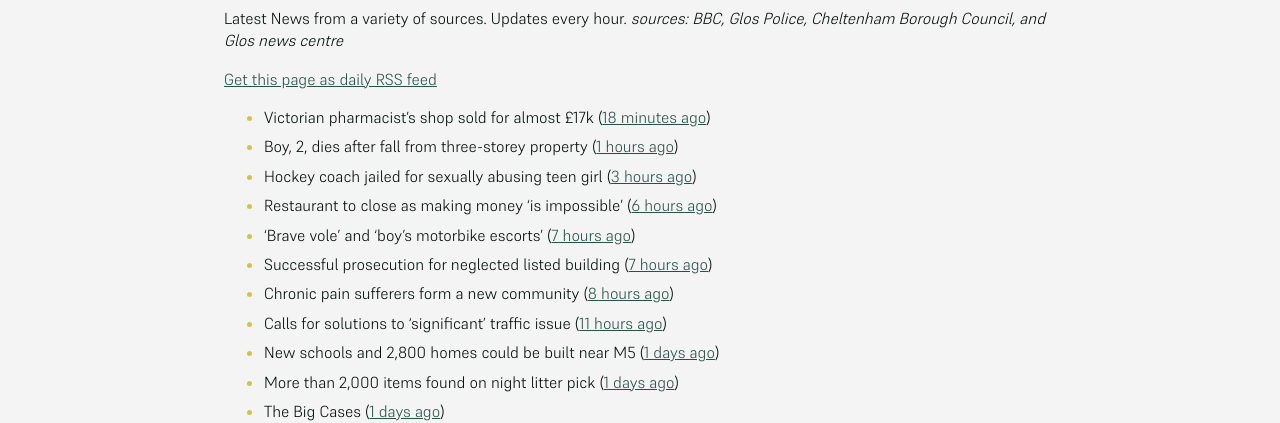
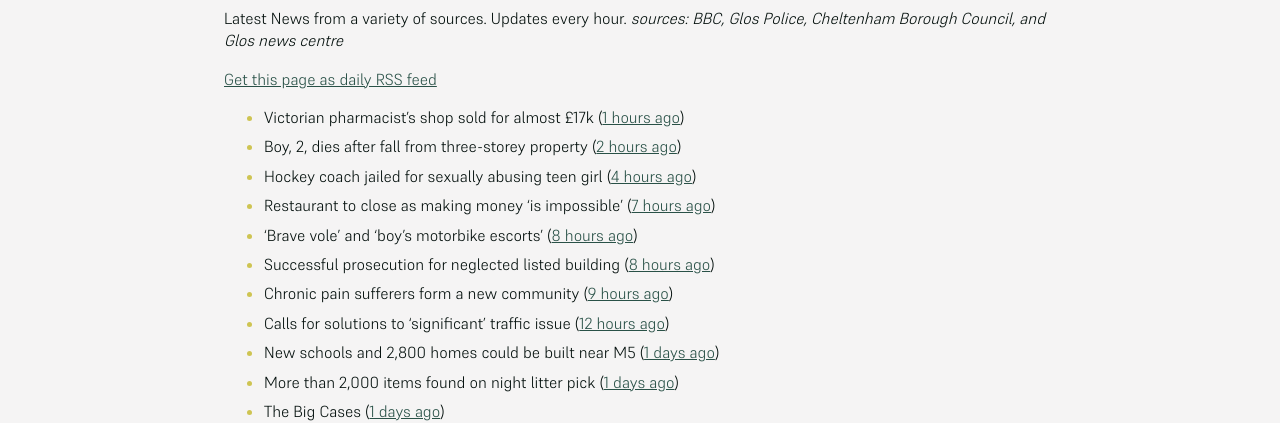
Before and after one commit to mat-0/cheltenham-open-data, a Jekyll site: the page built from _pages/news.md, in a window 1280 px wide. Shown: the part 266-689 px from the top of the page. Built offline with Jekyll 4.4.1, drawn with Linux system fonts in a browser that asks for light colours.

Commit message:
Updated 2025-06-25 17:57:54

```diff
--- a/_pages/news.md
+++ b/_pages/news.md
@@ -12,14 +12,14 @@ _sources: BBC, Glos Police, Cheltenham Borough Council, and Glos news centre_
 [Get this page as daily RSS feed](/daily.rss)
 
 <!-- news_marker starts -->
-- Victorian pharmacist's shop sold for almost £17k ([18 minutes ago](https://www.bbc.com/news/articles/c3w41xw4ygwo))
-- Boy, 2, dies after fall from three-storey property ([1 hours ago](https://www.bbc.com/news/articles/crmvj3p192ko))
-- Hockey coach jailed for sexually abusing teen girl ([3 hours ago](https://www.bbc.com/news/articles/c8rpk5m5en0o))
-- Restaurant to close as making money 'is impossible' ([6 hours ago](https://www.bbc.com/news/articles/c307drj7zvjo))
-- 'Brave vole' and 'boy's motorbike escorts' ([7 hours ago](https://www.bbc.com/news/articles/cjd23ne3pz3o))
-- Successful prosecution for neglected listed building ([7 hours ago](https://www.cheltenham.gov.uk/news/article/3023/successful_prosecution_for_neglected_listed_building))
-- Chronic pain sufferers form a new community ([8 hours ago](https://www.bbc.com/news/articles/cp82n1ez6z8o))
-- Calls for solutions to 'significant' traffic issue ([11 hours ago](https://www.bbc.com/news/articles/czxe8l7xnvlo))
+- Victorian pharmacist's shop sold for almost £17k ([1 hours ago](https://www.bbc.com/news/articles/c3w41xw4ygwo))
+- Boy, 2, dies after fall from three-storey property ([2 hours ago](https://www.bbc.com/news/articles/crmvj3p192ko))
+- Hockey coach jailed for sexually abusing teen girl ([4 hours ago](https://www.bbc.com/news/articles/c8rpk5m5en0o))
+- Restaurant to close as making money 'is impossible' ([7 hours ago](https://www.bbc.com/news/articles/c307drj7zvjo))
+- 'Brave vole' and 'boy's motorbike escorts' ([8 hours ago](https://www.bbc.com/news/articles/cjd23ne3pz3o))
+- Successful prosecution for neglected listed building ([8 hours ago](https://www.cheltenham.gov.uk/news/article/3023/successful_prosecution_for_neglected_listed_building))
+- Chronic pain sufferers form a new community ([9 hours ago](https://www.bbc.com/news/articles/cp82n1ez6z8o))
+- Calls for solutions to 'significant' traffic issue ([12 hours ago](https://www.bbc.com/news/articles/czxe8l7xnvlo))
 - New schools and 2,800 homes could be built near M5 ([1 days ago](https://www.bbc.com/news/articles/c5y7dlwng0do))
 - More than 2,000 items found on night litter pick ([1 days ago](https://www.bbc.com/news/articles/cpvjmxvzj32o))
 - The Big Cases ([1 days ago](https://www.bbc.co.uk/iplayer/episode/m001z7w2))
```
Also changed, not shown: _data/flood.json (+4 -4 lines), _pages/fix-my-street.md (+3 -3 lines), index.md (+5 -5 lines).
